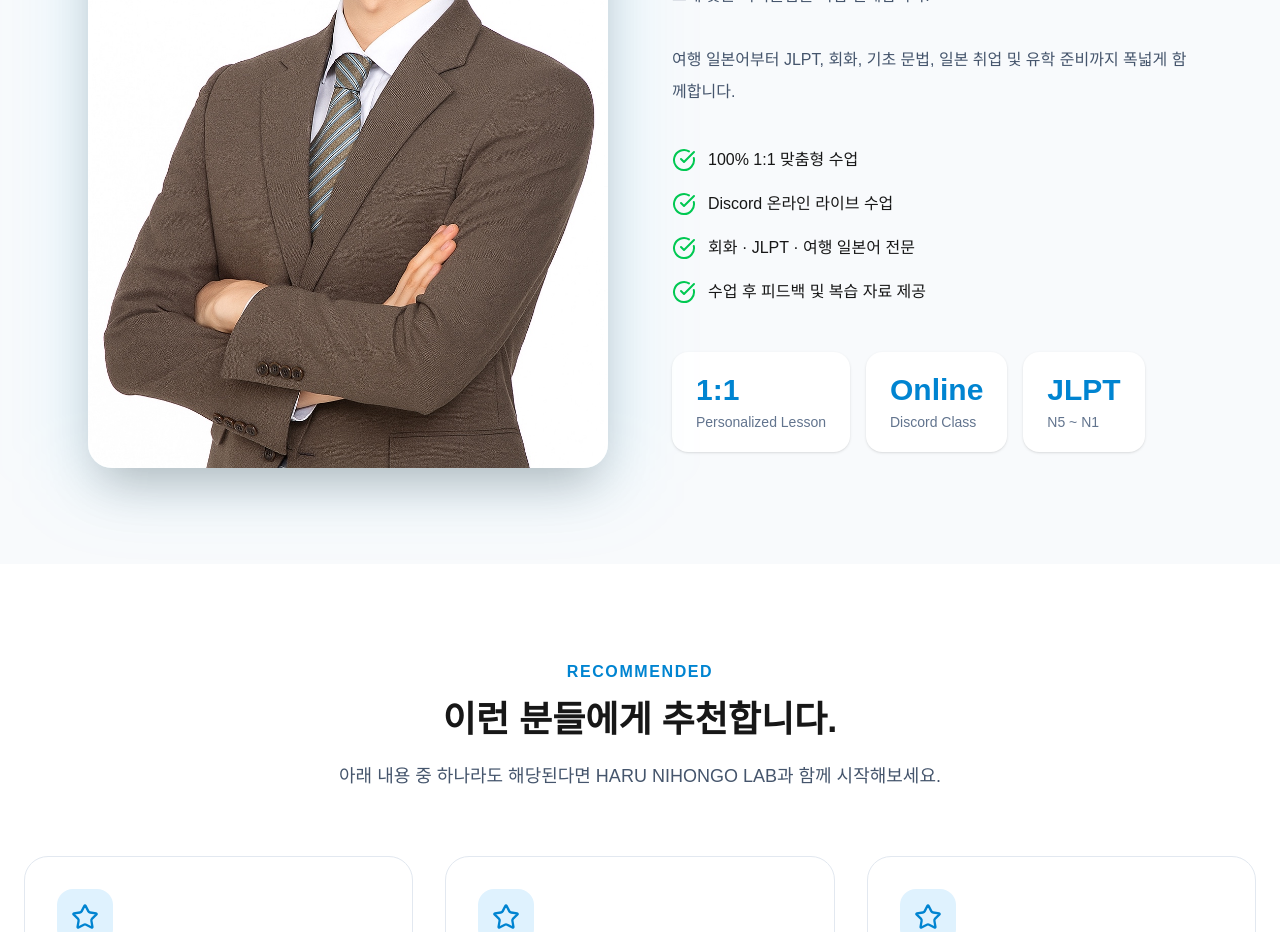
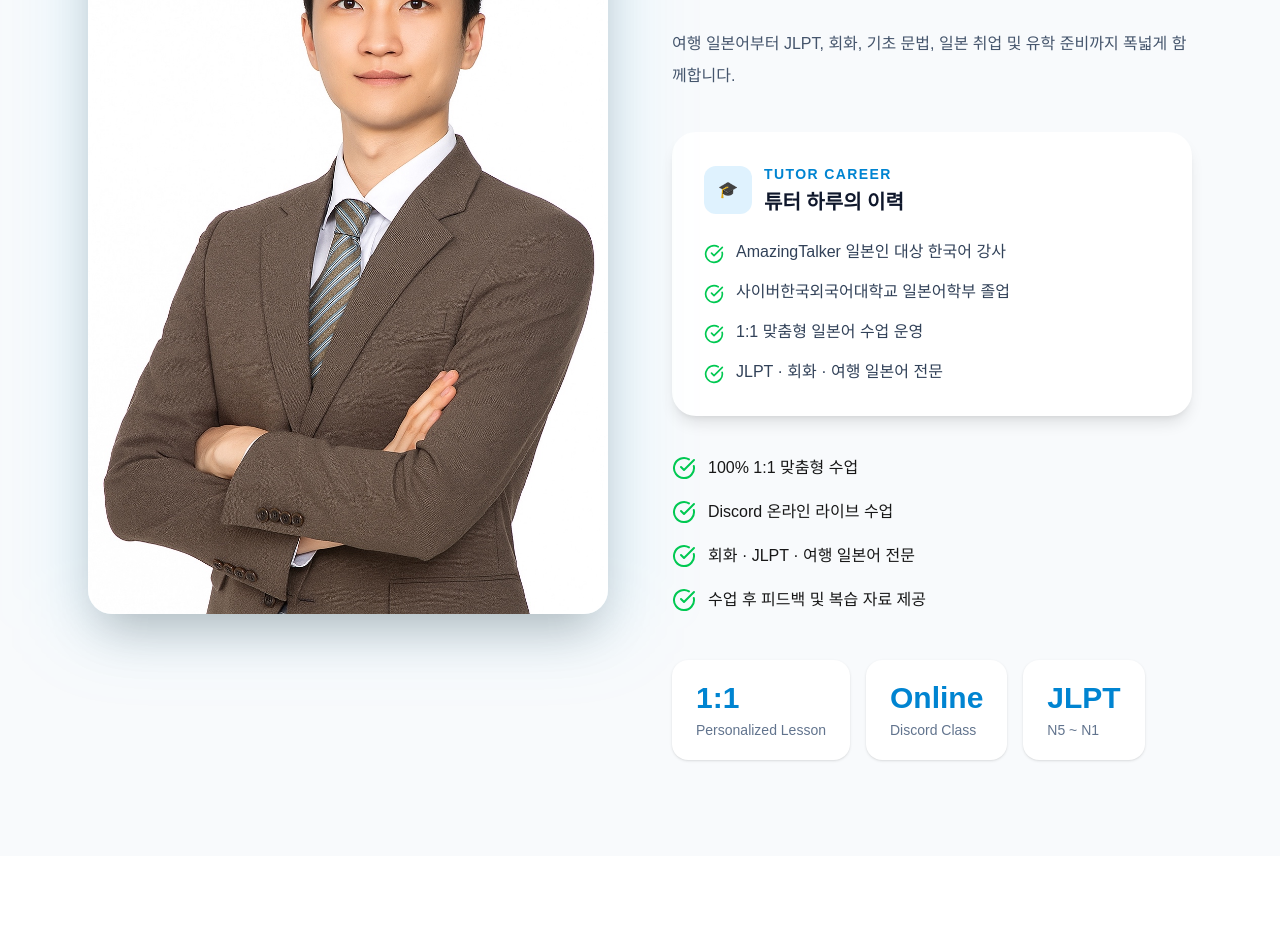
Before and after one commit to HARUNIHONGO/haru-nihongo-lab, a Next.js app: page /contact in a window 1280 px wide. Shown: the part 1920-2852 px from the top of the page. Built offline with nearby package versions, Linux system fonts and the light colour scheme.

Commit message:
Add tutor career section

```diff
--- a/app/contact/page.tsx
+++ b/app/contact/page.tsx
@@ -291,7 +291,65 @@ export default function ContactPage() {
                 폭넓게 함께합니다.
 
               </p>
+{/* TUTOR CAREER */}
 
+<div className="mt-10 rounded-3xl bg-white p-8 shadow-lg">
+
+  <div className="flex items-center gap-3">
+
+    <div className="flex h-12 w-12 items-center justify-center rounded-xl bg-sky-100">
+      🎓
+    </div>
+
+    <div>
+      <p className="text-sm font-semibold tracking-widest text-sky-600">
+        TUTOR CAREER
+      </p>
+
+      <h3 className="mt-1 text-xl font-bold text-slate-900">
+        튜터 하루의 이력
+      </h3>
+    </div>
+
+  </div>
+
+
+  <div className="mt-6 space-y-4 text-slate-700">
+
+    <div className="flex items-start gap-3">
+      <CheckCircle className="mt-1 h-5 w-5 text-green-500" />
+      <p>
+        AmazingTalker 일본인 대상 한국어 강사
+      </p>
+    </div>
+
+
+    <div className="flex items-start gap-3">
+      <CheckCircle className="mt-1 h-5 w-5 text-green-500" />
+      <p>
+        사이버한국외국어대학교 일본어학부 졸업
+      </p>
+    </div>
+
+
+    <div className="flex items-start gap-3">
+      <CheckCircle className="mt-1 h-5 w-5 text-green-500" />
+      <p>
+        1:1 맞춤형 일본어 수업 운영
+      </p>
+    </div>
+
+
+    <div className="flex items-start gap-3">
+      <CheckCircle className="mt-1 h-5 w-5 text-green-500" />
+      <p>
+        JLPT · 회화 · 여행 일본어 전문
+      </p>
+    </div>
+
+  </div>
+
+</div>
               <div className="mt-10 space-y-5">
 
                 <div className="flex items-center gap-3">
```
